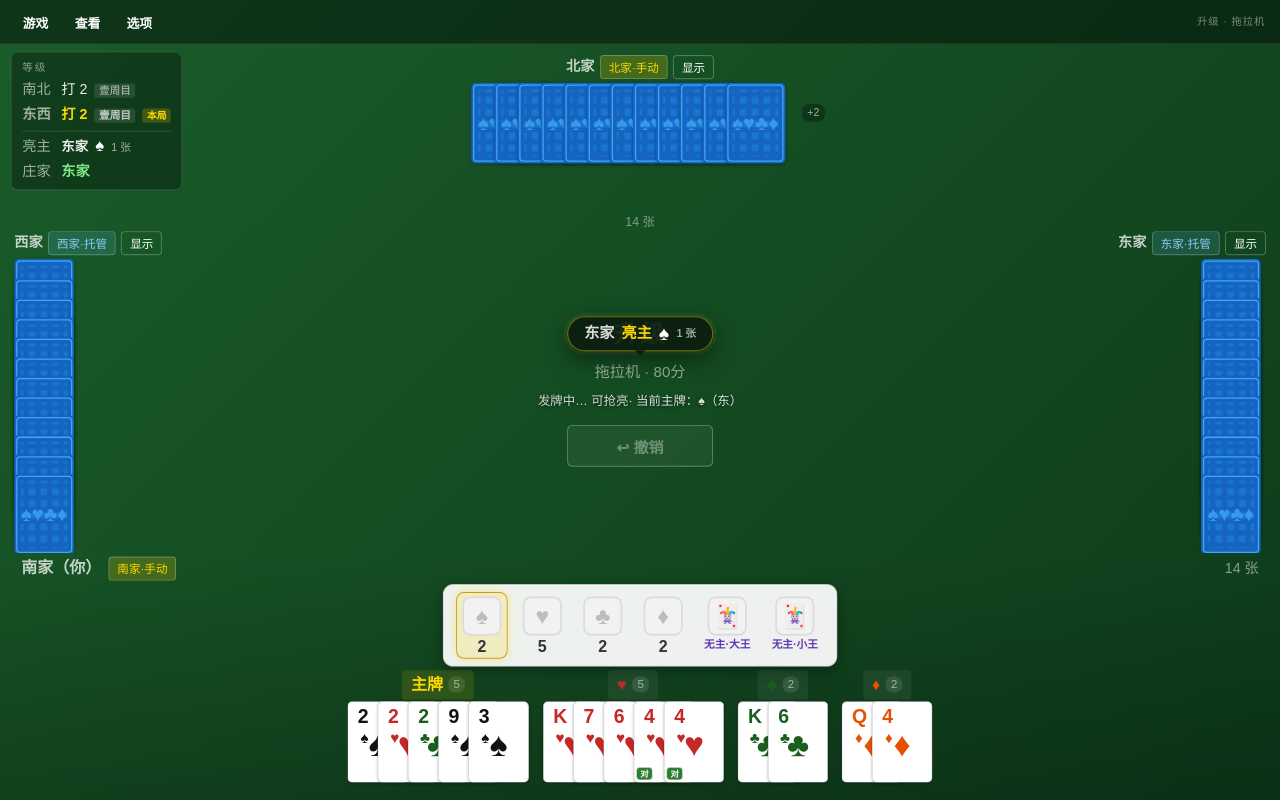
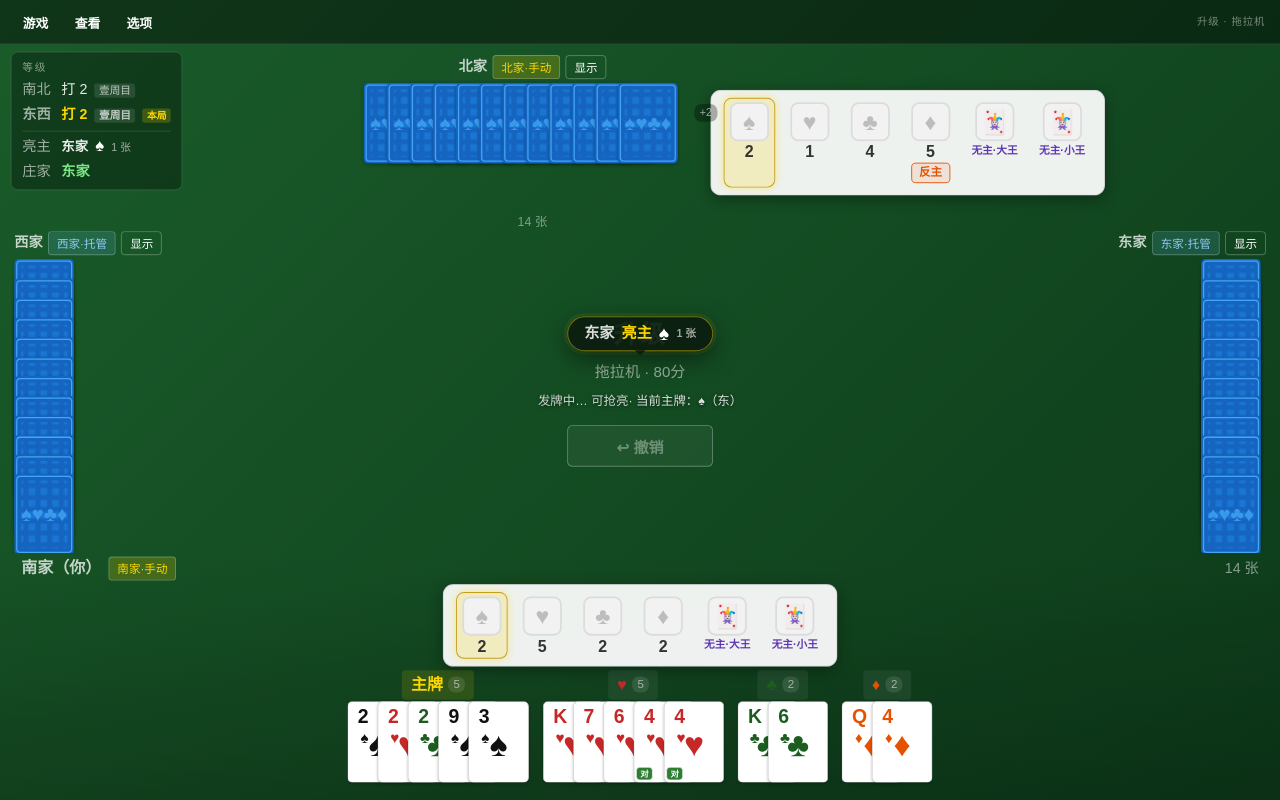
Before and after one commit to HiddenTesla/shengji, a React (Vite) app: page / in a window 1280 px wide. Both pictures are taken after a click on the button "开始游戏". Built offline with nearby package versions, Linux system fonts and the light colour scheme.

Commit message:
给所有玩家都做报主框

```diff
--- a/src/App.tsx
+++ b/src/App.tsx
@@ -1582,6 +1582,29 @@ function App() {
   const showBar = southManual && (isDealing || (isBidding && !flipping));
   const barCanAct = !flipping && (isDealing || isBidding);
 
+  /** 报主栏（每家在各自位置）：该家为手动、发牌/叫主阶段（翻底时不可报）才显示 */
+  function renderBiddingBar(position: PlayerPosition, vertical = false) {
+    if (playerModes[position] !== PlayerMode.Manual) return null;
+    if (isBurying || !(isDealing || (isBidding && !flipping))) return null;
+    return (
+      <BiddingBar
+        player={position}
+        hand={shownHands[position]}
+        levelRank={levelRank}
+        current={bidState.current}
+        canAct={barCanAct}
+        rules={rules}
+        vertical={vertical}
+        onBid={applyDeclare}
+        // 「不反主」是全局动作，只放在南家栏上（避免同时出现四个）
+        onPass={position === PlayerPosition.South
+          && isBidding && !flipping && bidState.current !== null
+          ? passBidding
+          : undefined}
+      />
+    );
+  }
+
   // 埋底：显示庄家手牌（南家为庄家时即南家手牌）
   const bankerIsAuto = banker !== null && playerModes[banker] === PlayerMode.Auto;
   const buryingManualBanker = isBurying && banker !== null && !bankerIsAuto;
@@ -1680,6 +1703,11 @@ function App() {
       />
     );
   }
+
+  // 各家报主栏（该家为手动且处于发牌/叫主阶段时才非 null）；东/西家竖排
+  const northBidBar = renderBiddingBar(PlayerPosition.North);
+  const westBidBar = renderBiddingBar(PlayerPosition.West, true);
+  const eastBidBar = renderBiddingBar(PlayerPosition.East, true);
 
   return (
     <div className="app" style={uiScaleStyle}>
@@ -1856,6 +1884,10 @@ function App() {
 
       {/* ---- 顶部：北家 ---- */}
       <div className="stage">
+        <div className={northBidBar
+          ? 'stage__line stage__line--with-bar'
+          : 'stage__line'}
+        >
         <OpponentHand
           position={PlayerPosition.North}
           cards={shownHands.N}
@@ -1876,12 +1908,15 @@ function App() {
             ? toggleCard
             : undefined}
         />
+        {northBidBar}
+        </div>
       </div>
 
       {/* ---- 中部：西家 + 牌桌 + 东家 ---- */}
       <div className="table">
         {/* 西家 */}
         <div className="table__west">
+          <div className="side-line">
           <OpponentHand
             position={PlayerPosition.West}
             cards={shownHands.W}
@@ -1902,6 +1937,7 @@ function App() {
               ? toggleCard
               : undefined}
           />
+          {westBidBar}          </div>
           {playingTurn === PlayerPosition.West && (
             <div className="table__west-playbar">
               {renderPlayBar(true)}
@@ -2087,6 +2123,7 @@ function App() {
 
         {/* 东家 */}
         <div className="table__east">
+          <div className="side-line side-line--east">
           <OpponentHand
             position={PlayerPosition.East}
             cards={shownHands.E}
@@ -2107,6 +2144,8 @@ function App() {
               ? toggleCard
               : undefined}
           />
+          {eastBidBar}
+          </div>
           {playingTurn === PlayerPosition.East && (
             <div className="table__east-playbar">
               {renderPlayBar(true)}
@@ -2161,20 +2200,7 @@ function App() {
 
         {/* 南家报主栏（发牌/叫主阶段） */}
         <div className="center-row">
-          {!isBurying && showBar && (
-            <BiddingBar
-              player={PlayerPosition.South}
-              hand={shownHands.S}
-              levelRank={levelRank}
-              current={bidState.current}
-              canAct={barCanAct}
-              rules={rules}
-              onBid={applyDeclare}
-              onPass={isBidding && !flipping && bidState.current !== null
-                ? passBidding
-                : undefined}
-            />
-          )}
+          {!isBurying && showBar && renderBiddingBar(PlayerPosition.South)}
           {/* 南家非手动时不显示报主栏：给出原因（否则容易以为「报主框消失了」） */}
           {!isBurying && !showBar && !southManual && (isDealing || isBidding) && (
             <div className="bid-placeholder">
--- a/src/components/BiddingBar.tsx
+++ b/src/components/BiddingBar.tsx
@@ -1,5 +1,5 @@
 // ============================================================
-// 四花色报主栏（仅南家，发牌/叫主阶段）
+// 四花色报主栏（南家 / 北家横排；东家 / 西家竖排）
 // 样式：src/styles/components/_bidding-bar.scss（BEM）
 // ============================================================
 
@@ -20,7 +20,7 @@ import {
 import { cssVars } from '../utils/cssVars.ts';
 
 interface BiddingBarProps {
-  /** 该栏归属玩家（南家） */
+  /** 该栏归属玩家 */
   player: PlayerPosition;
   /** 当前手牌（发牌阶段会逐张增长） */
   hand: Card[];
@@ -32,6 +32,8 @@ interface BiddingBarProps {
   canAct: boolean;
   /** 叫主相关的规则开关 */
   rules: RuleOptions;
+  /** 竖排（东 / 西家：一列一门，节省横向空间） */
+  vertical?: boolean;
   onBid: (d: Declaration) => void;
   /**
    * 「不反主」：立即结束等待反主。
@@ -77,6 +79,7 @@ export default function BiddingBar({
   current,
   canAct,
   rules,
+  vertical = false,
   onBid,
   onPass,
 }: BiddingBarProps) {
@@ -119,7 +122,10 @@ export default function BiddingBar({
   ];
 
   return (
-    <div className="bidding-bar">
+    <div className={vertical
+      ? 'bidding-bar bidding-bar--vertical'
+      : 'bidding-bar'}
+    >
       {/* 四色花列：当前（暂时）主花色高亮 */}
       {SUIT_LIST.map(suit => (
         <SuitColumn
--- a/src/styles/components/_app.scss
+++ b/src/styles/components/_app.scss
@@ -250,6 +250,29 @@
   align-items: center;
   justify-content: center;
   padding-top: 12px;
+}
+
+/* 北家手牌 + 报主栏（并排：加高 stage 会把牌桌压矮，东西家手牌会被裁） */
+.stage__line {
+  display: flex;
+  align-items: center;
+  gap: 10px;
+
+  /* 有报主栏时整行会变宽，右侧留给左上角等级面板，避免手牌从面板下面穿过 */
+  &--with-bar {
+    padding-left: 212px;
+  }
+}
+
+/* 东 / 西家：手牌 + 竖排报主栏（并排，栏靠向桌面中央） */
+.side-line {
+  display: flex;
+  align-items: flex-start;
+  gap: 8px;
+
+  &--east {
+    flex-direction: row-reverse;
+  }
 }
 
 .table {
--- a/src/styles/components/_bidding-bar.scss
+++ b/src/styles/components/_bidding-bar.scss
@@ -117,3 +117,59 @@
   background: rgba(84, 110, 122, 0.1);
   color: #37474f;
 }
+
+/* ---- 竖排变体（东 / 西家）：一列一门，每门一行 ---- */
+.bidding-bar--vertical {
+  flex-direction: column;
+  align-items: stretch;
+  gap: 3px;
+  padding: 5px 6px;
+  border-radius: 10px;
+
+  .bidding-bar__suit {
+    flex-direction: row;
+    align-items: center;
+    justify-content: flex-start;
+    gap: 3px;
+    min-width: 0;
+    padding: 2px 3px;
+    border-radius: 7px;
+  }
+
+  .bidding-bar__suit-button {
+    width: 30px;
+    height: 30px;
+    font-size: 18px;
+    border-radius: 7px;
+  }
+
+  .bidding-bar__count {
+    min-width: 10px;
+    font-size: 12px;
+  }
+
+  .bidding-bar__action {
+    min-width: 0;
+    padding: 2px 5px;
+    font-size: 11px;
+  }
+
+  .bidding-bar__joker-label {
+    font-size: 9px;
+  }
+
+  .bidding-bar__pass-group {
+    justify-content: center;
+    padding-top: 3px;
+    padding-left: 0;
+    margin-left: 0;
+    border-top: 1px solid rgba(0, 0, 0, 0.12);
+    border-left: none;
+  }
+
+  .bidding-bar__pass {
+    min-width: 0;
+    padding: 2px 6px;
+    font-size: 11px;
+  }
+}
```
